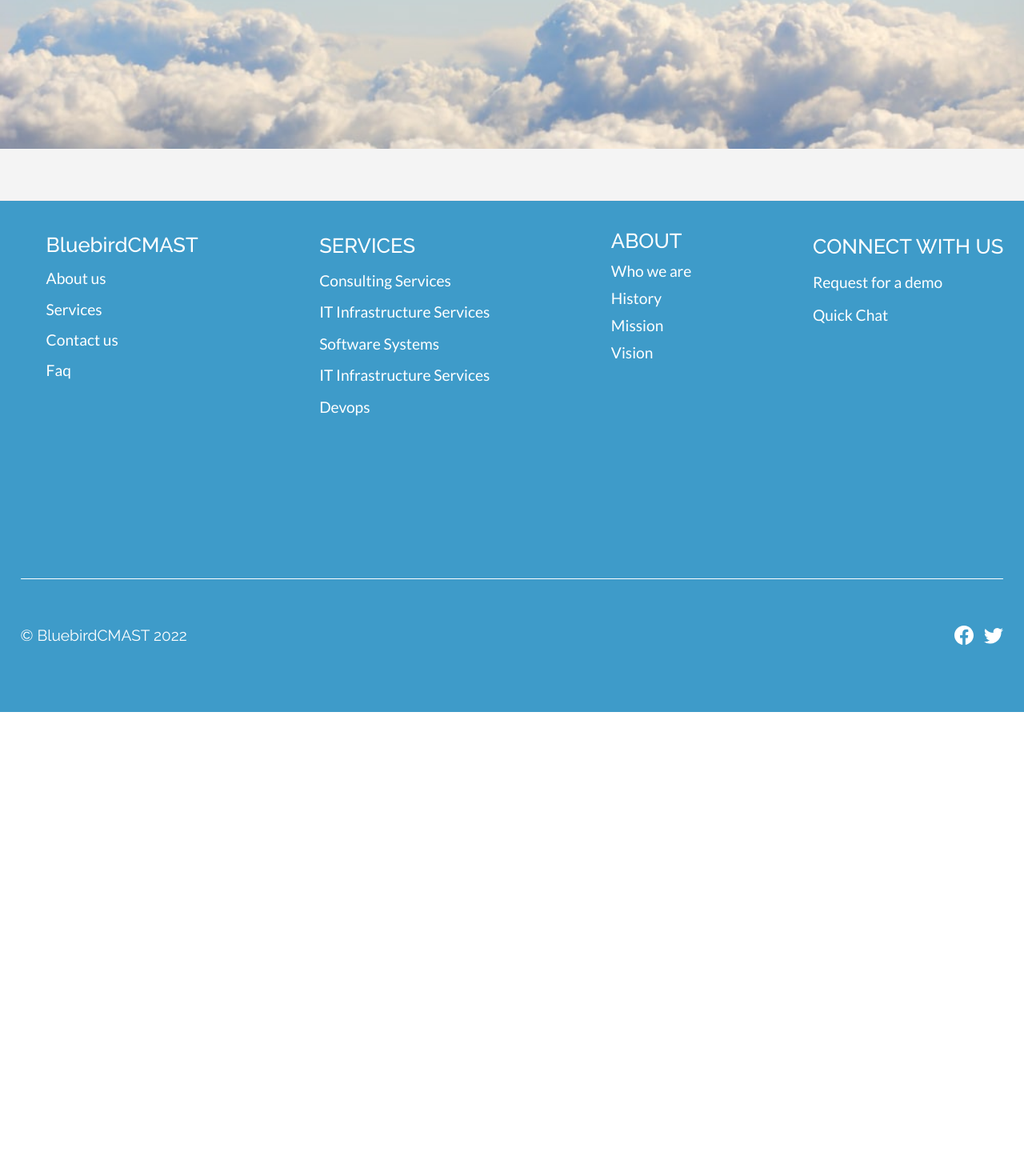
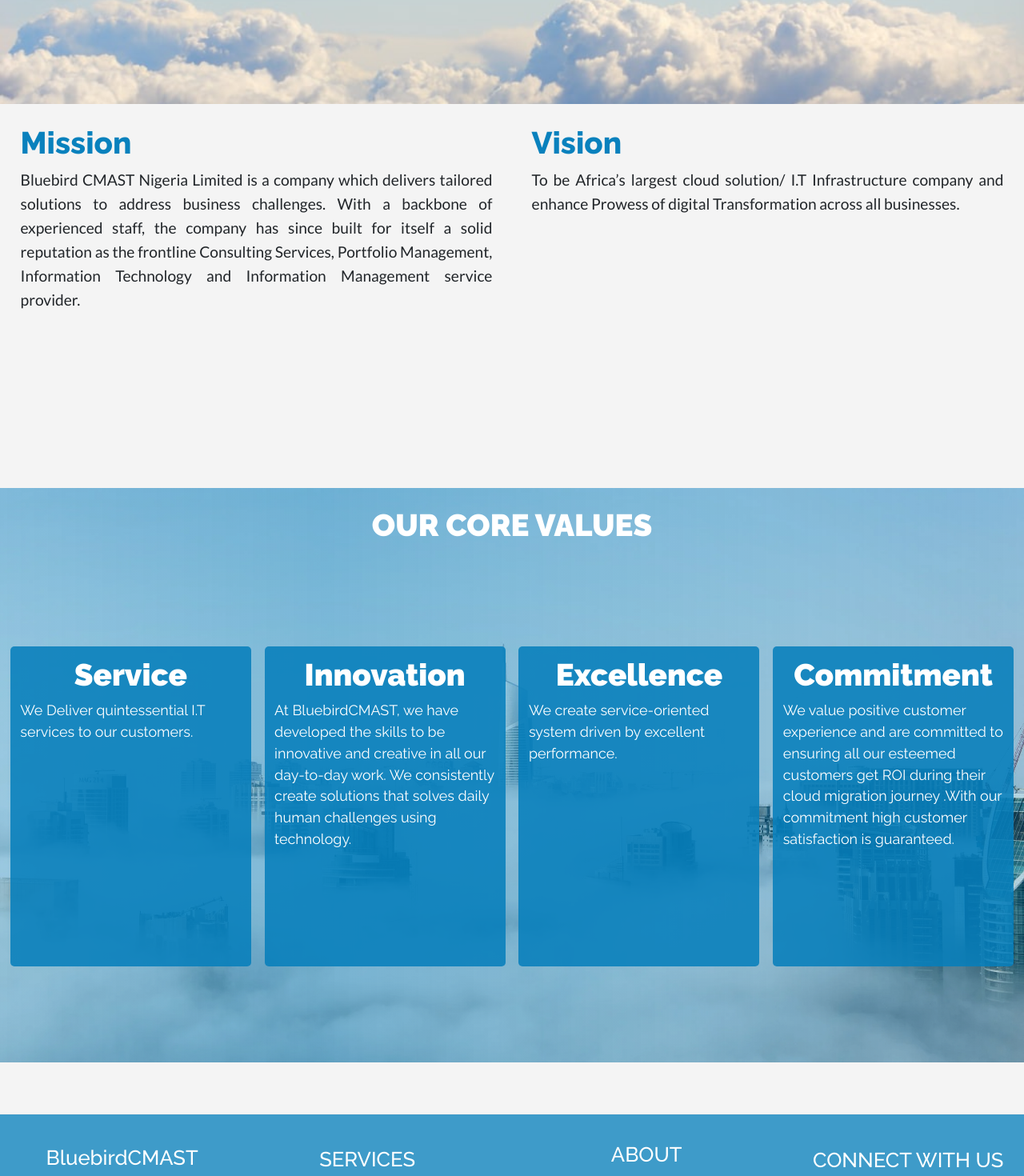
Before and after one commit to Rogue-codes/blu, a React (Create React App) app: page /about in a window 1280 px wide. Shown: the part 1820-3290 px from the top of the page at 80% size. Before the commit the page ends 2710 px from the top, so only its background shows below. Built offline with nearby package versions, Linux system fonts and the light colour scheme; the HTML template or start-up script is replaced by a standard one; a web font is replaced by a local one.

Commit message:
About page

```diff
--- a/src/Components/About.jsx
+++ b/src/Components/About.jsx
@@ -3,6 +3,7 @@
 import bg from '../Assets/abt.webp'
 import abtbg from '../Assets/abtbg.png'
 import cld from '../Assets/cld.jpg'
+import cld2 from '../Assets/sky.webp'
 import AnimatedText from 'react-animated-text-content';
 import Aos from 'aos'
 import "aos/dist/aos.css"
@@ -73,7 +74,8 @@
         margin-top: 10%;
     }
     width: 100%;
-    height: 70vh;
+    height: auto;
+    padding: 2%;
     background: url(${cld});
     background-size: cover;
     -webkit-background-size:cover;
@@ -94,7 +96,7 @@
         align-items: center;
         flex-direction: column;
     }
-    width: 40%;
+    width: 50%;
     height: auto;
     background: ${props => props.bg};
     padding: 2%;
@@ -103,6 +105,8 @@
             font-size: 1.5rem;
         }
         font-size: 2vw;
+        font-family: 'Raleway', sans-serif;
+        font-weight: 900;
         color:#067fbcfc;
     }
     p{
@@ -110,7 +114,8 @@
             font-size: 1rem;
             font-family: 'Raleway', sans-serif;
         }
-        font-size: 1.2vw;
+        font-size: 1.5vw;
+        font-family: 'Raleway', sans-serif;
     }
 `
 const Left = styled.div`
@@ -139,6 +144,7 @@
         }
         font-size: 3vw;
         font-weight: 800;
+        color: #067fbcfc;
     }
     p{
         @media (max-width:450px) {
@@ -148,6 +154,104 @@
         text-align: justify;
         font-size: 1.2vw;
         font-weight: 500;
+    }
+`
+const FourthSection = styled.div`
+    width: 100%;
+    height: 60vh;
+    display: flex;
+    justify-content: space-between;
+    align-items: flex-start;
+    padding: 2%;
+`
+const FourthLeft = styled.div`
+    width: 48%;
+    height: auto;
+    h1{
+        @media (max-width:450px) {
+            font-size: 1.5rem;
+        }
+        font-size: 3vw;
+        font-weight: 800;
+        font-family: 'Raleway', sans-serif;
+        color: #067fbcfc;
+    }
+    p{
+        @media (max-width:450px) {
+            font-size: 1rem;
+        }
+        line-height: 30px;
+        text-align: justify;
+        font-size: 1.5vw;
+        font-weight: 500;
+        font-family: 'Lato', sans-serif;
+    }
+`
+const FourthRight = styled.div`
+    width: 48%;
+    height: auto;
+    h1{
+        @media (max-width:450px) {
+            font-size: 1.5rem;
+        }
+        font-size: 3vw;
+        font-weight: 800;
+        font-family: 'Raleway', sans-serif;
+        color: #067fbcfc;
+    }
+    p{
+        @media (max-width:450px) {
+            font-size: 1rem;
+        }
+        line-height: 30px;
+        text-align: justify;
+        font-size: 1.5vw;
+        font-weight: 500;
+        font-family: 'Lato', sans-serif;
+    }
+`
+const FifthSection = styled.div`
+    width: 100%;
+    height: auto;
+    background: linear-gradient(90deg, #067fbc62 0%, #067fbc7a 32%, #067fbc48 100%),url(${cld2});
+    background-size: cover;
+    -webkit-background-size:cover;
+    -moz-background-size:cover;
+    -o-background-size:cover;
+    background-attachment: fixed;
+    background-position: 10% 70%;
+    h1{
+        text-align: center;
+        color: #fff;
+        font-size: 3vw;
+        font-family: 'Raleway', sans-serif;
+        font-weight: 900;
+    }
+`
+const ValuesContainer = styled.div`
+    width: 100%;
+    height: 80vh;
+    display: flex;
+    justify-content: space-between;
+    align-items: center;
+    padding: 1%;
+`
+const Cards = styled.div`
+    width: 24%;
+    height: 50vh;
+    background: #067fbcde;
+    padding: 1%;
+    border-radius: 5px;
+    h1{
+        color: #fff;
+        font-size: 3vw;
+        font-family: 'Raleway', sans-serif;
+        font-weight: 900;
+    }
+    p{
+        font-family: 'Raleway', sans-serif;
+        font-size: 1.4vw;
+        color: #fff;
     }
 `
 function About({darkMode}) {
@@ -196,10 +300,50 @@
         <ThirdSection>
             <Banner data-aos="fade-up"
      data-aos-duration="3000" bg={darkMode ? '#333' : '#fff'}>
-                <h1>Our History</h1>
-                <p>BlueBird Cmast Nig, is known to perform creditably and to World standards. In our Design/Build jobs, we ensure a holistic, stress free, fixed price, and predetermined completion/target approach. We take responsibility for ALL our installations and always provide needed support and maintenance.</p>
+                <h1>WHO WE ARE</h1>
+                <p><b>BlueBird Cmast Nig</b>, is known to perform creditably and to World standards. In our Design/Build jobs, we ensure a holistic, stress free, fixed price, and predetermined completion/target approach. We take responsibility for ALL our installations and always provide needed support and maintenance.</p>
+                <p>We redifine tech to help enterprise technology companies transform their technical support and services function into a strategic value creation engine for growth.</p>
+                <p>With our experienced team, we have been able to focus on our core solution areas and our commitment to our customers and partners remain our highest priority. </p>
+
             </Banner>
         </ThirdSection>
+
+        <FourthSection>
+            <FourthLeft>
+                <h1>Mission</h1>
+                <p>Bluebird CMAST Nigeria Limited is a company which delivers tailored solutions to address business challenges. With a backbone of experienced staff, the company has since built for itself a solid reputation as the frontline Consulting Services, Portfolio Management, Information Technology and Information Management service provider.</p>
+            </FourthLeft>
+            <FourthRight>
+                <h1>Vision</h1>
+                <p>To be Africa’s largest cloud solution/ I.T Infrastructure company and enhance Prowess of digital Transformation across all businesses.</p>
+            </FourthRight>
+        </FourthSection>
+
+        <FifthSection>
+            <br />
+            <h1>OUR CORE VALUES</h1>
+            <ValuesContainer>
+                <Cards>
+                    <h1>Service</h1>
+                    <p>We Deliver quintessential I.T services to our customers.</p>
+                </Cards>
+
+                <Cards>
+                    <h1>Innovation</h1>
+                    <p>At BluebirdCMAST, we have developed the skills to be innovative and creative in all our day-to-day work. We consistently create solutions that solves daily human challenges using technology.</p>
+                </Cards>
+
+                <Cards>
+                    <h1>Excellence</h1>
+                    <p>We create service-oriented system driven by excellent performance.</p>
+                </Cards>
+
+                <Cards>
+                    <h1>Commitment</h1>
+                    <p>We value positive customer experience and are committed to ensuring all our esteemed customers get ROI during their cloud migration journey .With our commitment high customer satisfaction is guaranteed.</p>
+                </Cards>
+            </ValuesContainer>
+        </FifthSection>
 
     </div>
   )
--- a/src/Components/Nav.jsx
+++ b/src/Components/Nav.jsx
@@ -146,7 +146,7 @@
 
 
     const changeBg = () => {
-        if(window.scrollY >= 250){
+        if(window.scrollY >= 50){
             setBg(true)
         }else{
             setBg(false)
```
Also changed, not shown: src/Assets/sky.webp (added).
